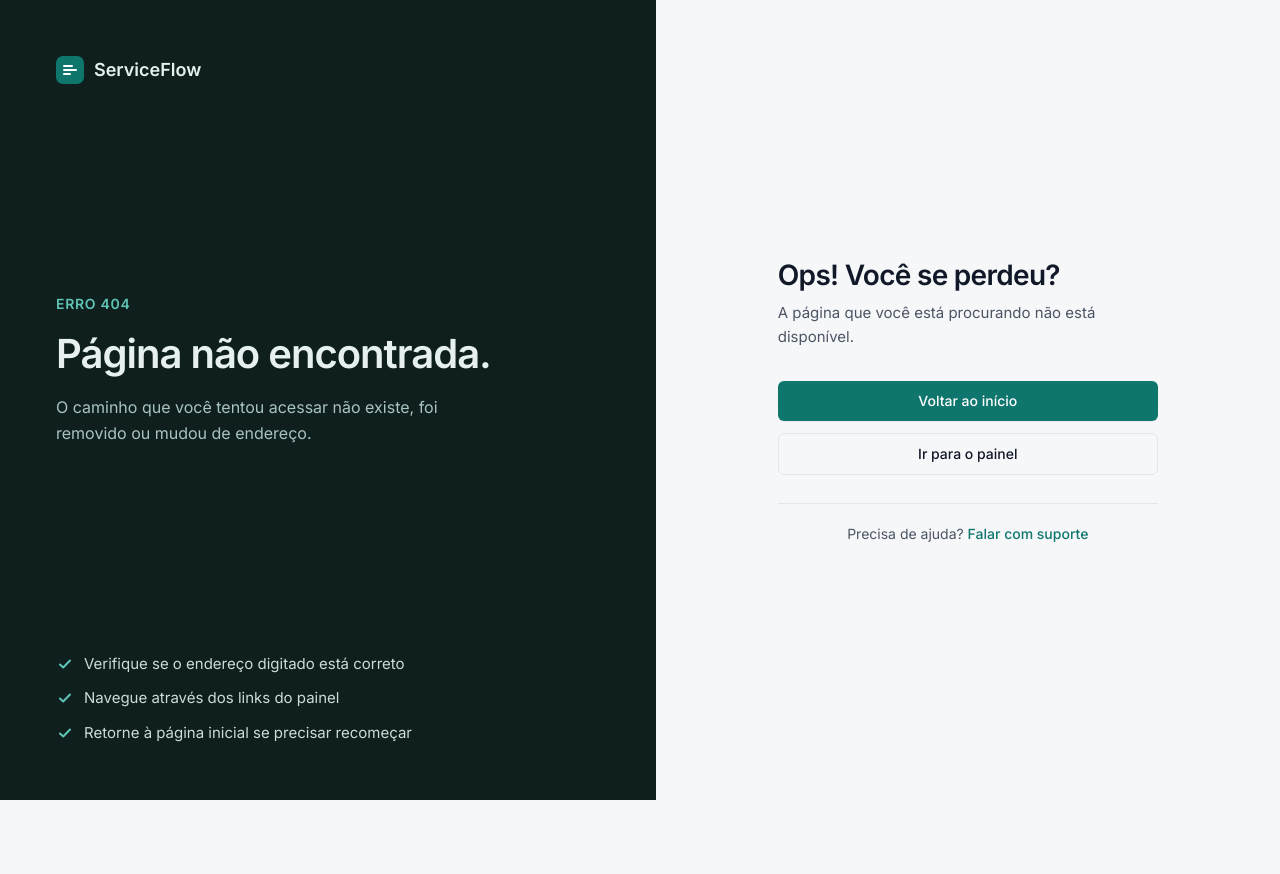
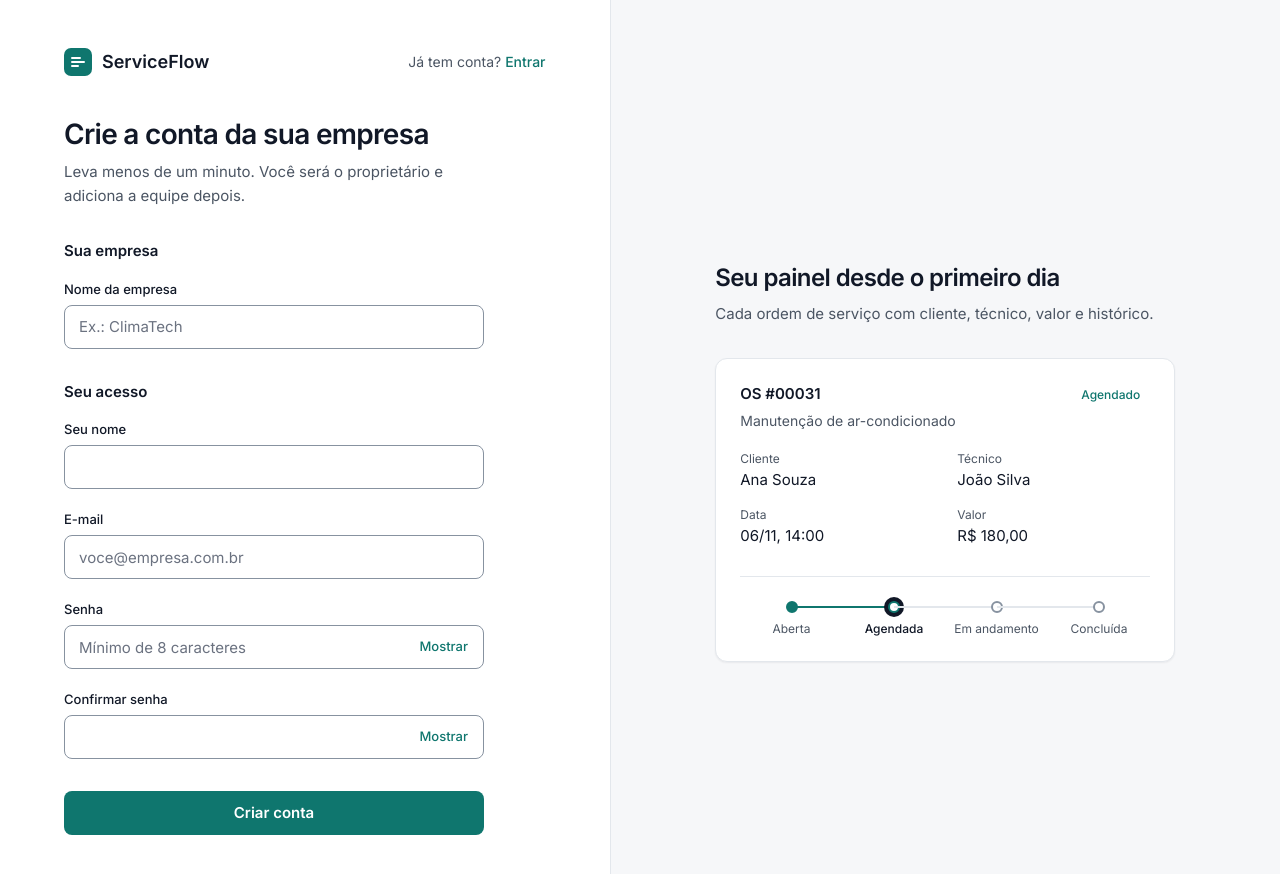
Before and after one commit to Fabrioco/serviceflow, a Next.js app in the folder apps/web/: page /register in a window 1280 px wide. Before the commit this address had no page. Shown: the top 874 px of the page. Before the commit the page ends 800 px from the top, so only its background shows below. Built offline with nearby package versions, Linux system fonts and the light colour scheme.

Commit message:
feat(web): cria a pagina de regiter

```diff
--- /dev/null
+++ b/apps/web/app/(auth)/register/page.tsx
@@ -0,0 +1,43 @@
+import type { Metadata } from "next";
+import Link from "next/link";
+import { Logo } from "@/components/logo";
+import { OrderPreview } from "./order-preview";
+import { RegisterForm } from "./register-form";
+
+export const metadata: Metadata = { title: "Criar conta — ServiceFlow" };
+
+export default function RegisterPage() {
+  return (
+    <div className="grid min-h-screen bg-white md:grid-cols-[1fr_1.1fr]">
+      <main className="flex flex-col px-8 py-8 md:px-16 md:py-12">
+        <header className="flex items-center justify-between">
+          <Logo className="text-ink" />
+          <p className="text-sm text-muted">
+            Já tem conta?{" "}
+            <Link
+              href="/login"
+              className="font-medium text-accent hover:underline"
+            >
+              Entrar
+            </Link>
+          </p>
+        </header>
+
+        <div className="my-auto w-full max-w-105 py-10">
+          <h1 className="text-[28px] font-semibold leading-9 tracking-tight text-ink">
+            Crie a conta da sua empresa
+          </h1>
+          <p className="mb-8 mt-2 text-[15px] leading-6 text-muted">
+            Leva menos de um minuto. Você será o proprietário e adiciona a
+            equipe depois.
+          </p>
+          <RegisterForm />
+        </div>
+      </main>
+
+      <aside className="hidden items-center justify-center border-l border-border bg-canvas p-14 md:flex">
+        <OrderPreview />
+      </aside>
+    </div>
+  );
+}
```
